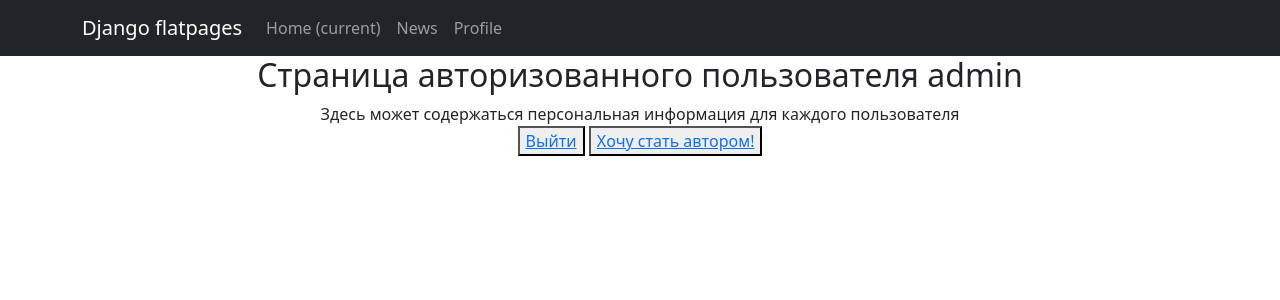
After one commit to TsupkoOlga/D9, a Django app: page /profile/ in a window 1280 px wide. The commit adds this page. Shown: the top 300 px of the page. Run offline with Django 4.2, Linux system fonts and the light colour scheme; a user stored in the database is signed in; some libraries are stand-ins or nearby versions.

Commit message:
Хочу стать автором

```diff
--- a/pythonProject/NewsPaper/NewsPaper/settings.py
+++ b/pythonProject/NewsPaper/NewsPaper/settings.py
@@ -50,7 +50,7 @@ INSTALLED_APPS = [
 ]
 
 LOGIN_URL = '/accounts/login/'
-LOGIN_REDIRECT_URL = '/news/'
+LOGIN_REDIRECT_URL = '/profile/'
 LOGOUT_REDIRECT_URL = '/accounts/login/'
 SITE_ID = 1
 
--- a/pythonProject/NewsPaper/NewsPaper/urls.py
+++ b/pythonProject/NewsPaper/NewsPaper/urls.py
@@ -23,4 +23,5 @@ urlpatterns = [
     # подключались к главному приложению с префиксом news/.
     path('', include('news.urls')),
     path('accounts/', include('allauth.urls')),
+    path('profile/', include('sign.urls')),
 ]
--- /dev/null
+++ b/pythonProject/NewsPaper/sign/urls.py
@@ -0,0 +1,8 @@
+from django.urls import path
+from .views import ProfileView
+from .views import upgrade_me
+
+urlpatterns = [
+    path('', ProfileView.as_view()),
+    path('sign/upgrade/', upgrade_me, name = 'upgrade')
+]
--- a/pythonProject/NewsPaper/sign/views.py
+++ b/pythonProject/NewsPaper/sign/views.py
@@ -1,3 +1,24 @@
 from django.shortcuts import render
+from django.views.generic import TemplateView
+from django.contrib.auth.mixins import LoginRequiredMixin
+from django.shortcuts import redirect
+from django.contrib.auth.models import Group
+from django.contrib.auth.decorators import login_required
 
-# Create your views here.
+
+
+class ProfileView(LoginRequiredMixin, TemplateView):
+    template_name = 'profile.html'
+
+    def get_context_data(self, **kwargs):
+        context = super().get_context_data(**kwargs)
+        context['is_not_authors'] = not self.request.user.groups.filter(name='authors').exists()
+        return context
+
+@login_required
+def upgrade_me(request):
+    user = request.user
+    premium_group = Group.objects.get(name='authors')
+    if not request.user.groups.filter(name='authors').exists():
+        premium_group.user_set.add(user)
+    return redirect('/profile/')
--- a/pythonProject/NewsPaper/templates/flatpages/default.html
+++ b/pythonProject/NewsPaper/templates/flatpages/default.html
@@ -29,10 +29,10 @@
                             </a>
                         </li>
                         <li class="nav-item">
-                            <a class="nav-link" href="/review/">Review</a>
+                            <a class="nav-link" href="/news/">News</a>
                         </li>
                         <li class="nav-item">
-                            <a class="nav-link" href="/contacts/">Contact</a>
+                            <a class="nav-link" href="/profile/">Profile</a>
                         </li>
                     </ul>
                 </div>
--- /dev/null
+++ b/pythonProject/NewsPaper/templates/profile.html
@@ -0,0 +1,11 @@
+{% extends 'flatpages/default.html' %}
+
+{% block content %}
+<h2>Страница авторизованного пользователя {{request.user.username}}</h2>
+<div> Здесь может содержаться персональная информация для каждого пользователя </div>
+
+<button> <a href="/accounts/logout/">Выйти</a> </button>
+{% if is_not_authors %}
+<button> <a href="sign/upgrade/"> Хочу стать автором!</a> </button>
+{% endif %}
+{% endblock %}
```
Also changed, not shown: pythonProject/NewsPaper/db.sqlite3.
